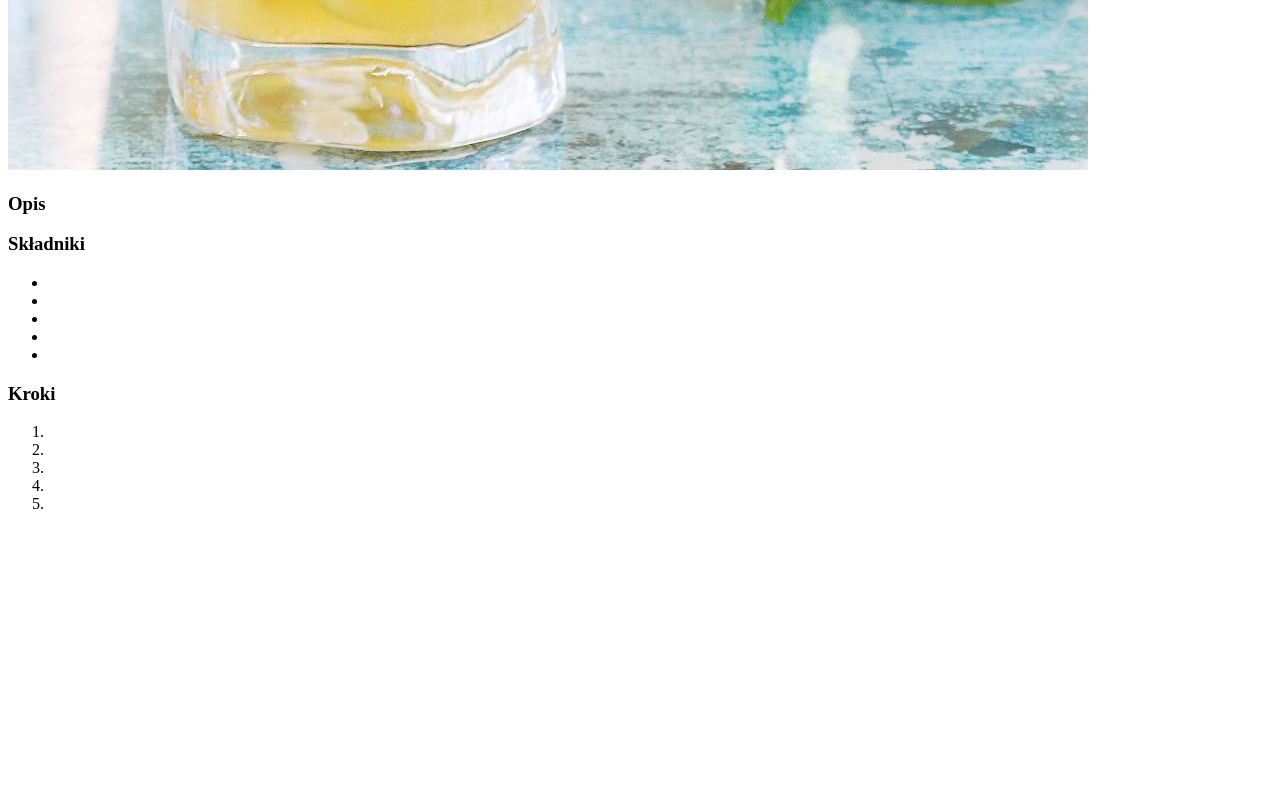
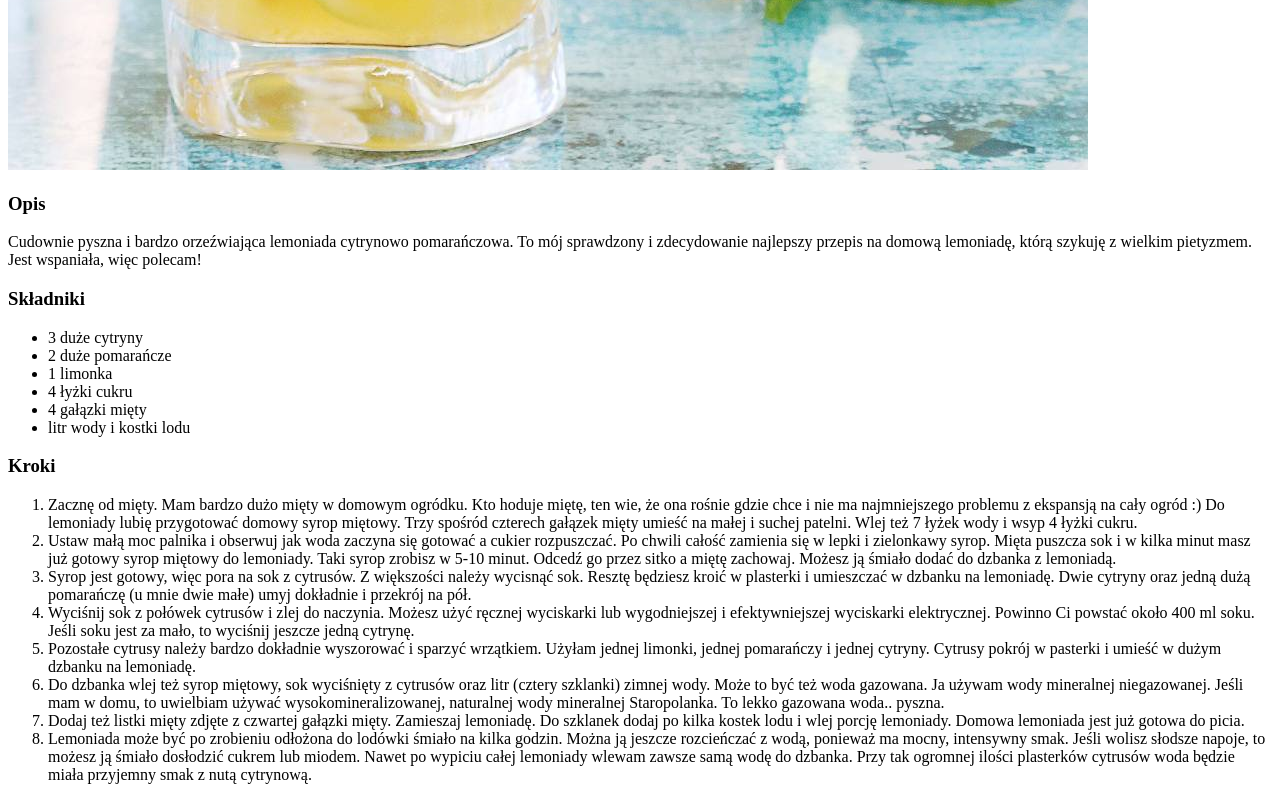
Before and after one commit to marczik/odin-recipes, a plain HTML site: page recipes/lemoniada.html in a window 1280 px wide. Shown: the part 990-1790 px from the top of the page. Before the commit the page ends 1519 px from the top, so only its background shows below. Drawn offline with Linux system fonts and the light colour scheme.

Commit message:
Uzupełniłem tekst w lemoniada.html

```diff
--- a/recipes/lemoniada.html
+++ b/recipes/lemoniada.html
@@ -12,22 +12,44 @@
     <h1>Przepis na lemoniadę</h1>
     <img src="../images/lemoniada.jpg" alt="">
     <h3>Opis</h3>
-    <p></p>
+    <p>Cudownie pyszna i bardzo orzeźwiająca lemoniada cytrynowo pomarańczowa. To mój sprawdzony i zdecydowanie
+        najlepszy przepis na domową lemoniadę, którą szykuję z wielkim pietyzmem. Jest wspaniała, więc polecam!</p>
     <h3>Składniki</h3>
     <ul>
-        <li></li>
-        <li></li>
-        <li></li>
-        <li></li>
-        <li></li>
+        <li>3 duże cytryny</li>
+        <li>2 duże pomarańcze</li>
+        <li>1 limonka</li>
+        <li>4 łyżki cukru</li>
+        <li>4 gałązki mięty</li>
+        <li>litr wody i kostki lodu</li>
     </ul>
     <h3>Kroki</h3>
     <ol>
-        <li></li>
-        <li></li>
-        <li></li>
-        <li></li>
-        <li></li>
+        <li>Zacznę od mięty. Mam bardzo dużo mięty w domowym ogródku. Kto hoduje miętę, ten wie, że ona rośnie gdzie
+            chce i nie ma najmniejszego problemu z ekspansją na cały ogród :) Do lemoniady lubię przygotować domowy
+            syrop miętowy. Trzy spośród czterech gałązek mięty umieść na małej i suchej patelni. Wlej też 7 łyżek wody i
+            wsyp 4 łyżki cukru.</li>
+        <li>Ustaw małą moc palnika i obserwuj jak woda zaczyna się gotować a cukier rozpuszczać. Po chwili całość
+            zamienia się w lepki i zielonkawy syrop. Mięta puszcza sok i w kilka minut masz już gotowy syrop miętowy do
+            lemoniady. Taki syrop zrobisz w 5-10 minut. Odcedź go przez sitko a miętę zachowaj. Możesz ją śmiało dodać
+            do dzbanka z lemoniadą. </li>
+        <li>Syrop jest gotowy, więc pora na sok z cytrusów. Z większości należy wycisnąć sok. Resztę będziesz kroić w
+            plasterki i umieszczać w dzbanku na lemoniadę. Dwie cytryny oraz jedną dużą pomarańczę (u mnie dwie małe)
+            umyj dokładnie i przekrój na pół. </li>
+        <li>Wyciśnij sok z połówek cytrusów i zlej do naczynia. Możesz użyć ręcznej wyciskarki lub wygodniejszej i
+            efektywniejszej wyciskarki elektrycznej. Powinno Ci powstać około 400 ml soku. Jeśli soku jest za mało, to
+            wyciśnij jeszcze jedną cytrynę. </li>
+        <li>Pozostałe cytrusy należy bardzo dokładnie wyszorować i sparzyć wrzątkiem. Użyłam jednej limonki, jednej
+            pomarańczy i jednej cytryny. Cytrusy pokrój w pasterki i umieść w dużym dzbanku na lemoniadę. </li>
+        <li>Do dzbanka wlej też syrop miętowy, sok wyciśnięty z cytrusów oraz litr (cztery szklanki) zimnej wody. Może
+            to być też woda gazowana. Ja używam wody mineralnej niegazowanej. Jeśli mam w domu, to uwielbiam używać
+            wysokomineralizowanej, naturalnej wody mineralnej Staropolanka. To lekko gazowana woda.. pyszna. </li>
+        <li>Dodaj też listki mięty zdjęte z czwartej gałązki mięty. Zamieszaj lemoniadę. Do szklanek dodaj po kilka
+            kostek lodu i wlej porcję lemoniady. Domowa lemoniada jest już gotowa do picia. </li>
+        <li>Lemoniada może być po zrobieniu odłożona do lodówki śmiało na kilka godzin. Można ją jeszcze rozcieńczać z
+            wodą, ponieważ ma mocny, intensywny smak. Jeśli wolisz słodsze napoje, to możesz ją śmiało dosłodzić cukrem
+            lub miodem. Nawet po wypiciu całej lemoniady wlewam zawsze samą wodę do dzbanka. Przy tak ogromnej ilości
+            plasterków cytrusów woda będzie miała przyjemny smak z nutą cytrynową. </li>
     </ol>
 </body>
 
```
